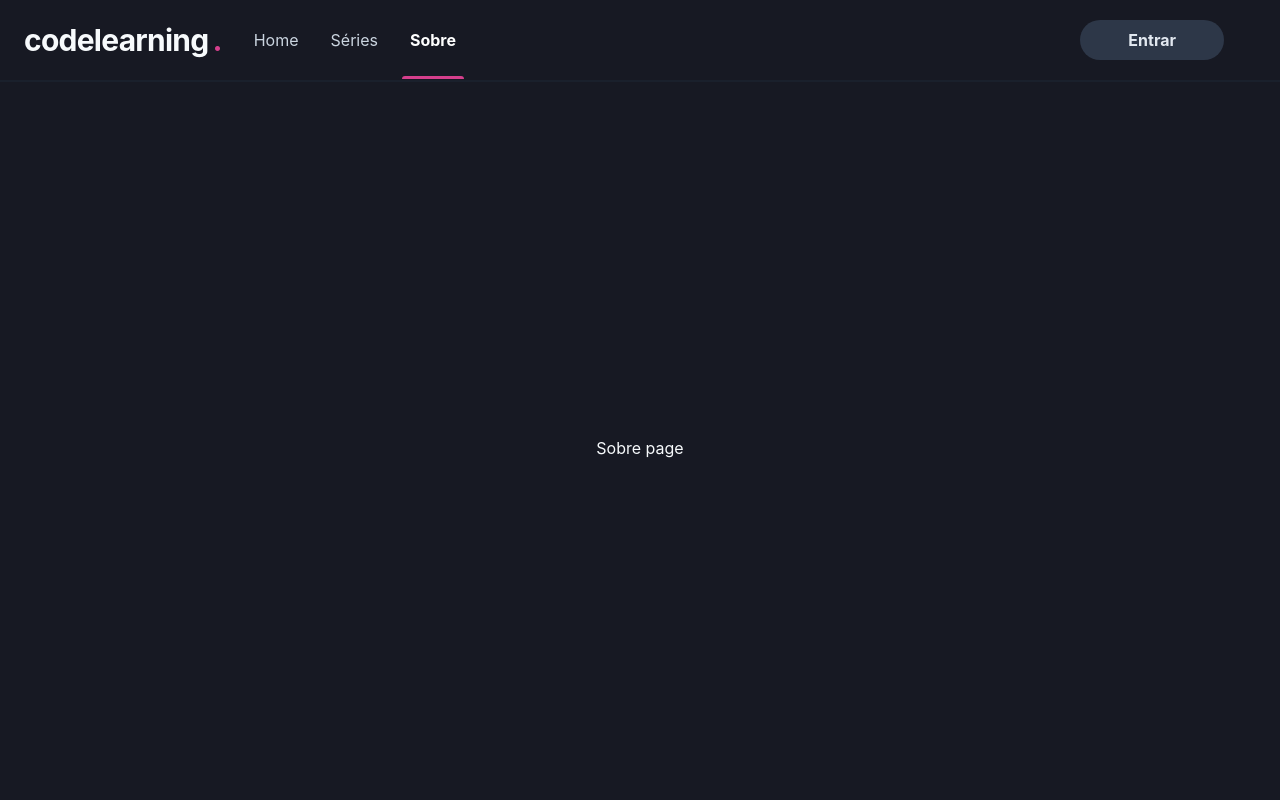
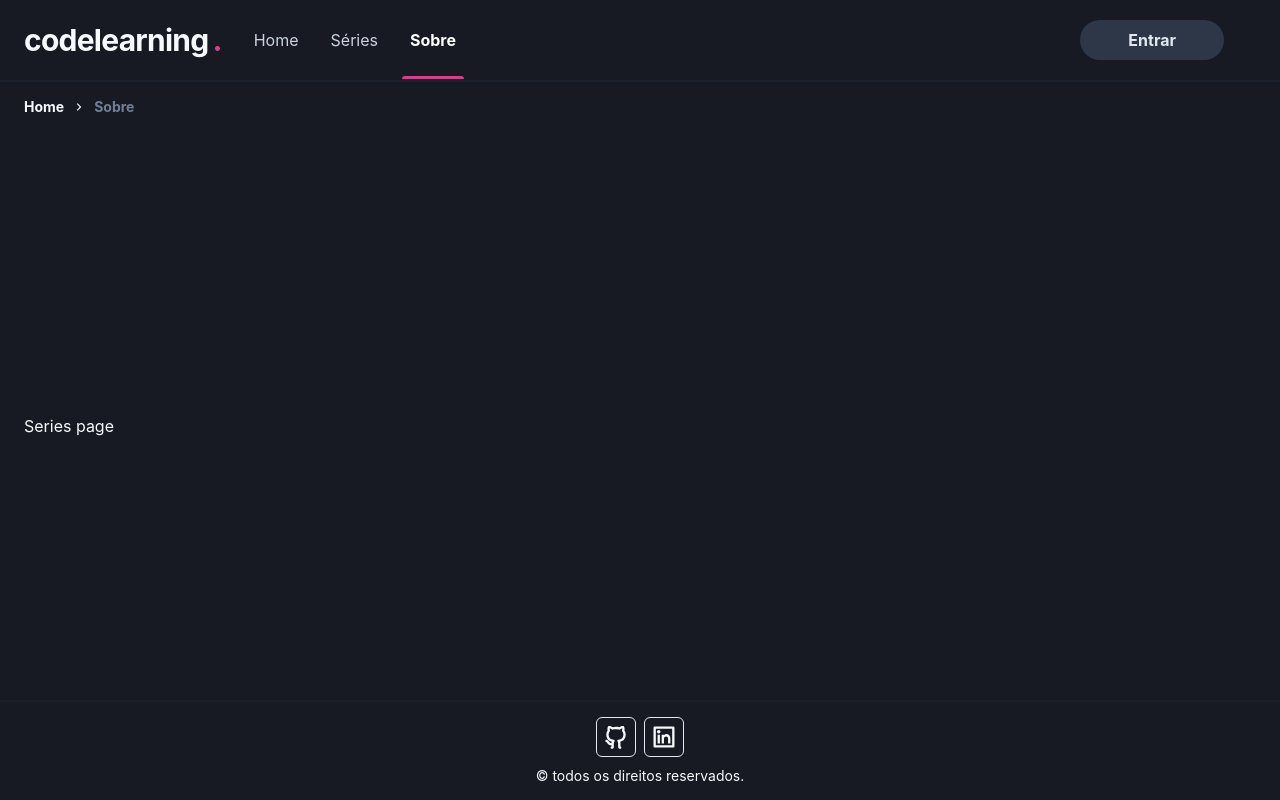
Before and after one commit to dfsilvadev/codelearning, a Next.js app: page /sobre in a window 1280 px wide. Built offline with nearby package versions, Linux system fonts and the light colour scheme; no server answers.

Commit message:
feat: importando o breadcumb nas páginas

```diff
--- a/src/components/Layout.js
+++ b/src/components/Layout.js
@@ -15,14 +15,7 @@ function Layout({ children }) {
       >
         <Topbar />
       </Flex>
-      <Flex
-        as="section"
-        w="100%"
-        pt="6em"
-        align="center"
-        justify="center"
-        direction="column"
-      >
+      <Flex as="section" w="100%" pt="6em" direction="column">
         {children}
       </Flex>
     </Flex>
--- a/src/pages/sobre.js
+++ b/src/pages/sobre.js
@@ -1,9 +1,26 @@
+import { Flex } from "@chakra-ui/react";
+
+import Footer from "../components/Footer";
 import Layout from "../components/Layout";
+import Breadcrumb from "../components/Breadcrumb";
 
 export default function Sobre() {
   return (
     <Layout>
-      <h1>Sobre page</h1>
+      <Breadcrumb page="Sobre" />
+      <Flex
+        w="100%"
+        maxW={1480}
+        flex="1"
+        marginX="auto"
+        paddingX="6"
+        pb="6"
+        justify="center"
+        direction="column"
+      >
+        <h1>Series page</h1>
+      </Flex>
+      <Footer />
     </Layout>
   );
 }
```
Also changed, not shown: src/pages/series.js (+18 -1 lines).
